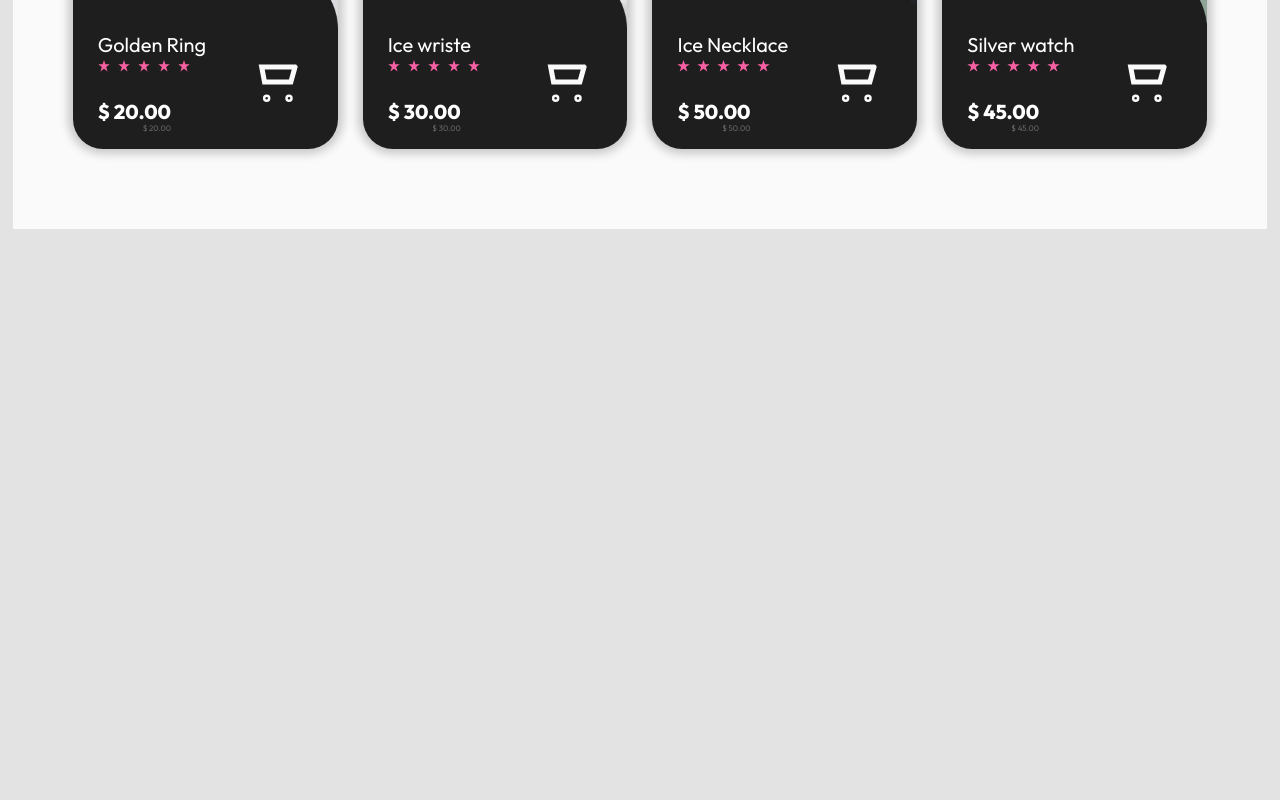
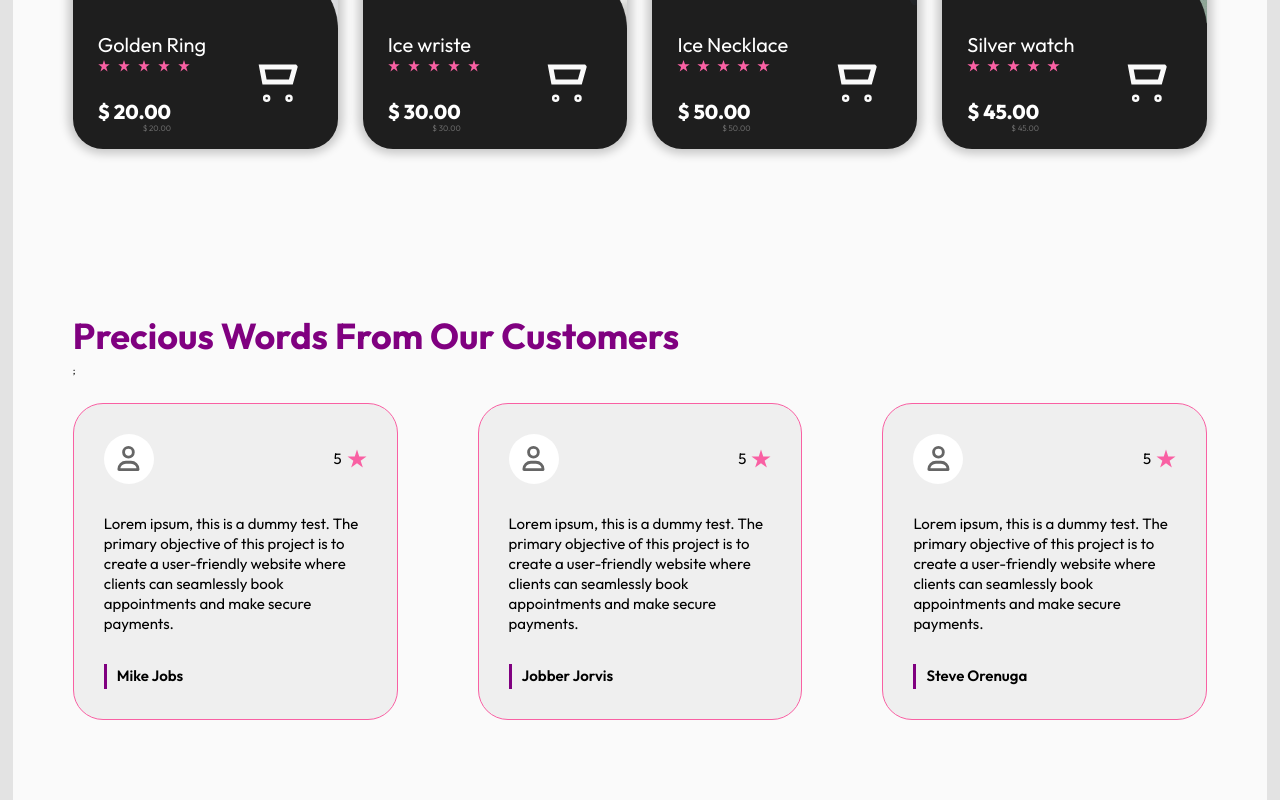
Before and after one commit to timmyproofficial/premier-store, a React (Vite) app: page / in a window 1280 px wide. Shown: the part 3253-4053 px from the top of the page. Before the commit the page ends 3482 px from the top, so only its background shows below. Built offline with nearby package versions, Linux system fonts and the light colour scheme.

Commit message:
Design the testimonial block

```diff
--- a/src/components/TestimonialCard.tsx
+++ b/src/components/TestimonialCard.tsx
@@ -9,7 +9,7 @@ interface Props {
 
 const TestimonialCard = ({ username, msg, rating }: Props) => {
   return (
-    <div className="bg-gray-accent rounded-[30px] border border-secondary-color p-12 m-28 max-w-[300px] flex flex-col gap-12">
+    <div className="bg-gray-accent rounded-[30px] border border-secondary-color p-12 flex flex-col gap-12">
       <div className="flex justify-between items-center">
         <span className="bg-white-color w-[50px] h-[50px] rounded-full flex justify-center items-center">
           <img className="w-[25px] h-[25px]" src={userIcon} alt="User Icon" />
--- a/src/components/Testimonials.tsx
+++ b/src/components/Testimonials.tsx
@@ -1,5 +1,19 @@
+import { testimonies } from '../constants';
+import TestimonialCard from './TestimonialCard';
+
 const Testimonials = () => {
-  return <div>Testimonials</div>;
+  return (
+    <div className="grid gap-y-12 md:gap-10 lg:gap-32 md:grid-cols-3">
+      {testimonies.map((test) => (
+        <TestimonialCard
+          key={test.id}
+          username={test.username}
+          msg={test.msg}
+          rating={test.rating}
+        />
+      ))}
+    </div>
+  );
 };
 
 export default Testimonials;
--- /dev/null
+++ b/src/components/TestimonialsBlock.tsx
@@ -0,0 +1,15 @@
+import BlockWhite from './BlockWhite';
+import HeadingPlain from './HeadingPlain';
+import Testimonials from './Testimonials';
+
+const TestimonialsBlock = () => {
+  return (
+    <BlockWhite>
+      <HeadingPlain mainText="Precious Words From Our Customers" />
+
+      <Testimonials />
+    </BlockWhite>
+  );
+};
+
+export default TestimonialsBlock;
--- a/src/constants.ts
+++ b/src/constants.ts
@@ -115,3 +115,24 @@ export const offers = [
     text: 'Guaranteed saving',
   },
 ];
+
+export const testimonies = [
+  {
+    id: 1,
+    username: 'Mike Jobs',
+    msg: 'Lorem ipsum, this is a dummy test. The primary objective of this project is to create a user-friendly website where clients can seamlessly book appointments and make secure payments.',
+    rating: 5,
+  },
+  {
+    id: 2,
+    username: 'Jobber Jorvis',
+    msg: 'Lorem ipsum, this is a dummy test. The primary objective of this project is to create a user-friendly website where clients can seamlessly book appointments and make secure payments.',
+    rating: 5,
+  },
+  {
+    id: 3,
+    username: 'Steve Orenuga',
+    msg: 'Lorem ipsum, this is a dummy test. The primary objective of this project is to create a user-friendly website where clients can seamlessly book appointments and make secure payments.',
+    rating: 5,
+  },
+];
--- a/src/pages/HomePage.tsx
+++ b/src/pages/HomePage.tsx
@@ -4,6 +4,7 @@ import Hero from '../components/Hero';
 import NavbarTop from '../components/NavbarTop';
 import NewArrivalsBlock from '../components/NewArrivalsBlock';
 import OffersBlock from '../components/offersBlock';
+import TestimonialsBlock from '../components/TestimonialsBlock';
 
 const HomePage = () => {
   return (
@@ -16,6 +17,7 @@ const HomePage = () => {
       <AboutBlock />
       <OffersBlock />
       <NewArrivalsBlock />
+      <TestimonialsBlock />
     </>
   );
 };
```
